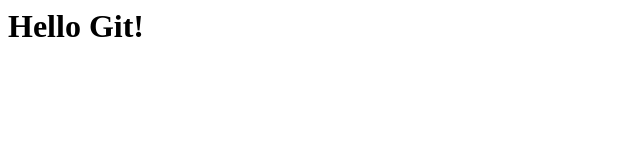
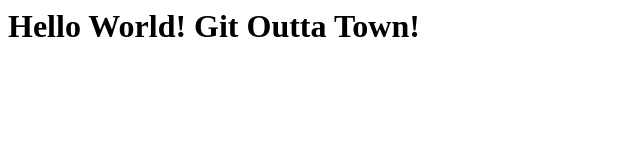
Before and after one commit to MarcoAgustin/BlackjackApp, a plain HTML site: page index.html in a window 1280 px wide. Shown: the whole page, without its empty margins (0-640 px from the left). Drawn offline with Linux system fonts and the light colour scheme.

Commit message:
edit h1 tag

```diff
--- a/index.html
+++ b/index.html
@@ -1 +1 @@
-<h1>Hello Git!</h1>
+<h1>Hello World! Git Outta Town!</h1>
```
